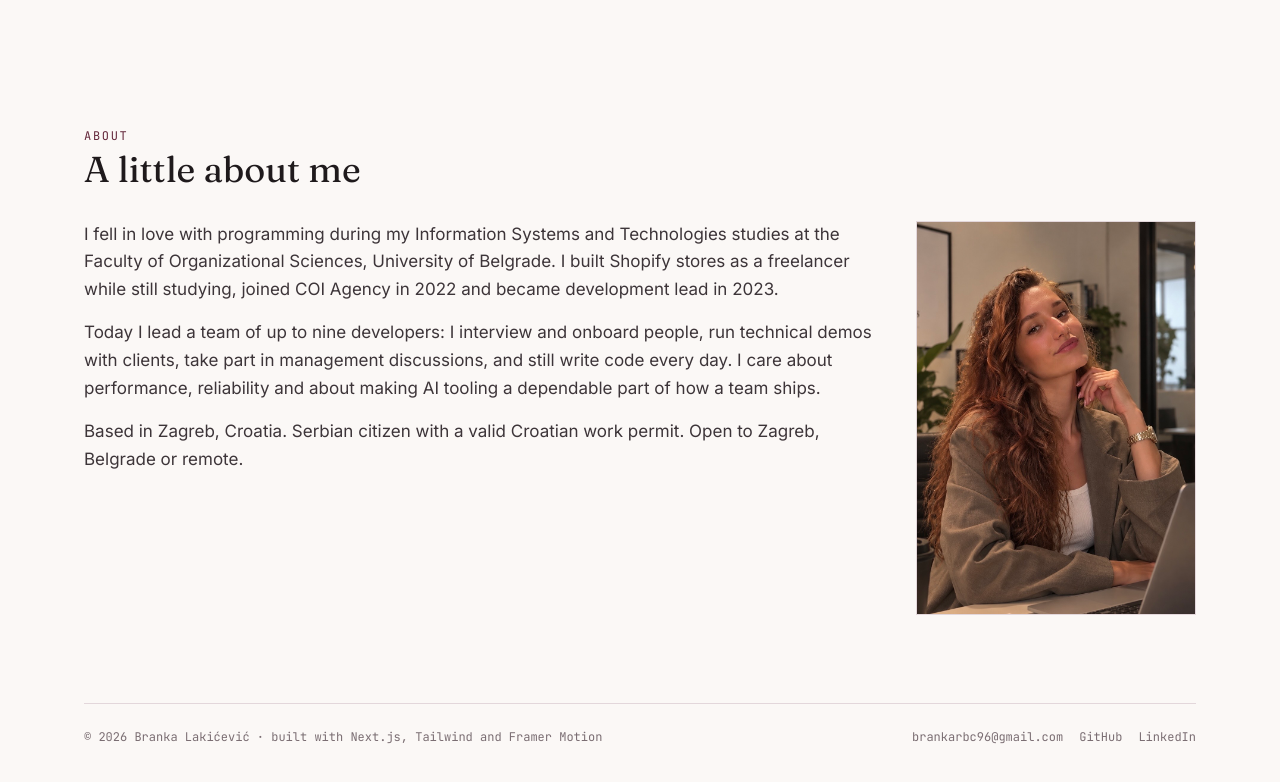
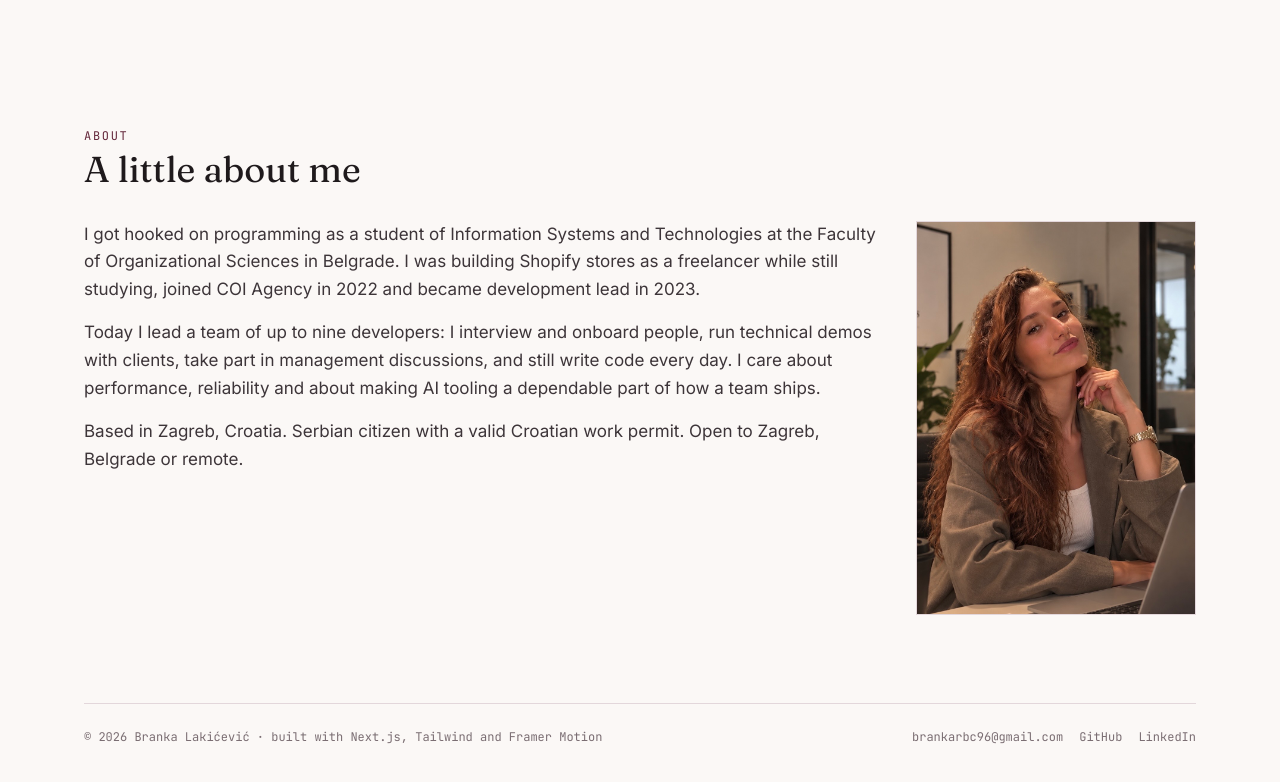
Before and after one commit to labranka/branka-portfolio, a Next.js app: page / in a window 1280 px wide. Shown: the part 5569-6351 px from the top of the page. Built offline with nearby package versions, Linux system fonts and the light colour scheme.

Commit message:
About: more natural opening sentence

```diff
--- a/src/components/About.tsx
+++ b/src/components/About.tsx
@@ -7,9 +7,9 @@ export function About() {
       <div className="grid gap-8 md:grid-cols-[1fr_280px] md:items-start">
         <div className="space-y-4 text-[17px] leading-relaxed text-body">
           <p>
-            I fell in love with programming during my Information Systems and Technologies studies at the Faculty of
-            Organizational Sciences, University of Belgrade. I built Shopify stores as a freelancer while still
-            studying, joined COI Agency in 2022 and became development lead in 2023.
+            I got hooked on programming as a student of Information Systems and Technologies at the Faculty of
+            Organizational Sciences in Belgrade. I was building Shopify stores as a freelancer while still studying,
+            joined COI Agency in 2022 and became development lead in 2023.
           </p>
           <p>
             Today I lead a team of up to nine developers: I interview and onboard people, run technical demos with
```
